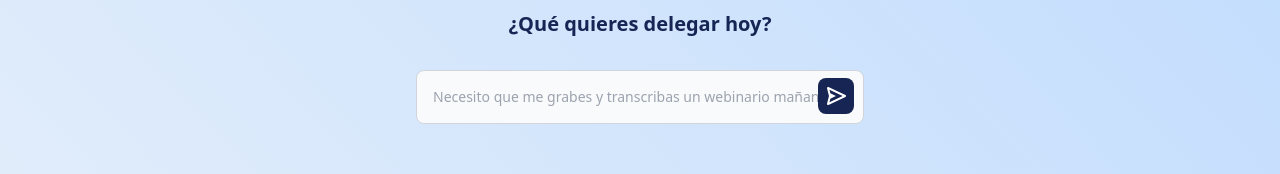
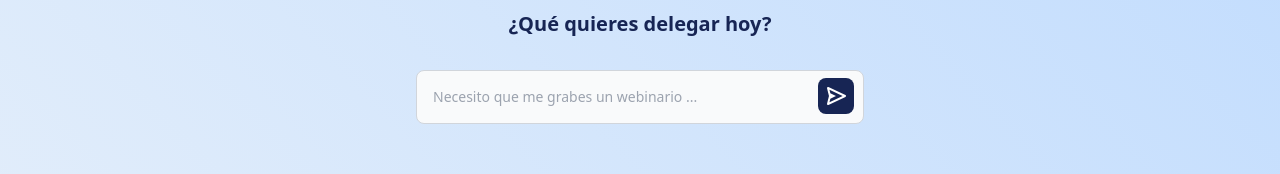
Before and after one commit to delgate/website, a Next.js app: page / in a window 1280 px wide. Shown: the part 280-454 px from the top of the page. Built offline with nearby package versions, Linux system fonts and the light colour scheme.

Commit message:
feat(page.js): shorten default example

```diff
--- a/src/app/page.js
+++ b/src/app/page.js
@@ -59,7 +59,7 @@ export default function Home() {
                     type="text"
                     id="task"
                     className="block w-full p-4  text-sm text-gray-900 border border-gray-300 rounded-lg bg-gray-50 focus:ring-blue-500 focus:border-blue-500 dark:bg-gray-700 dark:border-gray-600 dark:placeholder-gray-400 dark:text-white dark:focus:ring-blue-500 dark:focus:border-blue-500"
-                    placeholder="Necesito que me grabes y transcribas un webinario mañana a las 11:00, este es el link: ..."
+                    placeholder="Necesito que me grabes un webinario ..."
                     value={task}
                     onChange={(e) => setTask(e.target.value)}
                     required />
```
